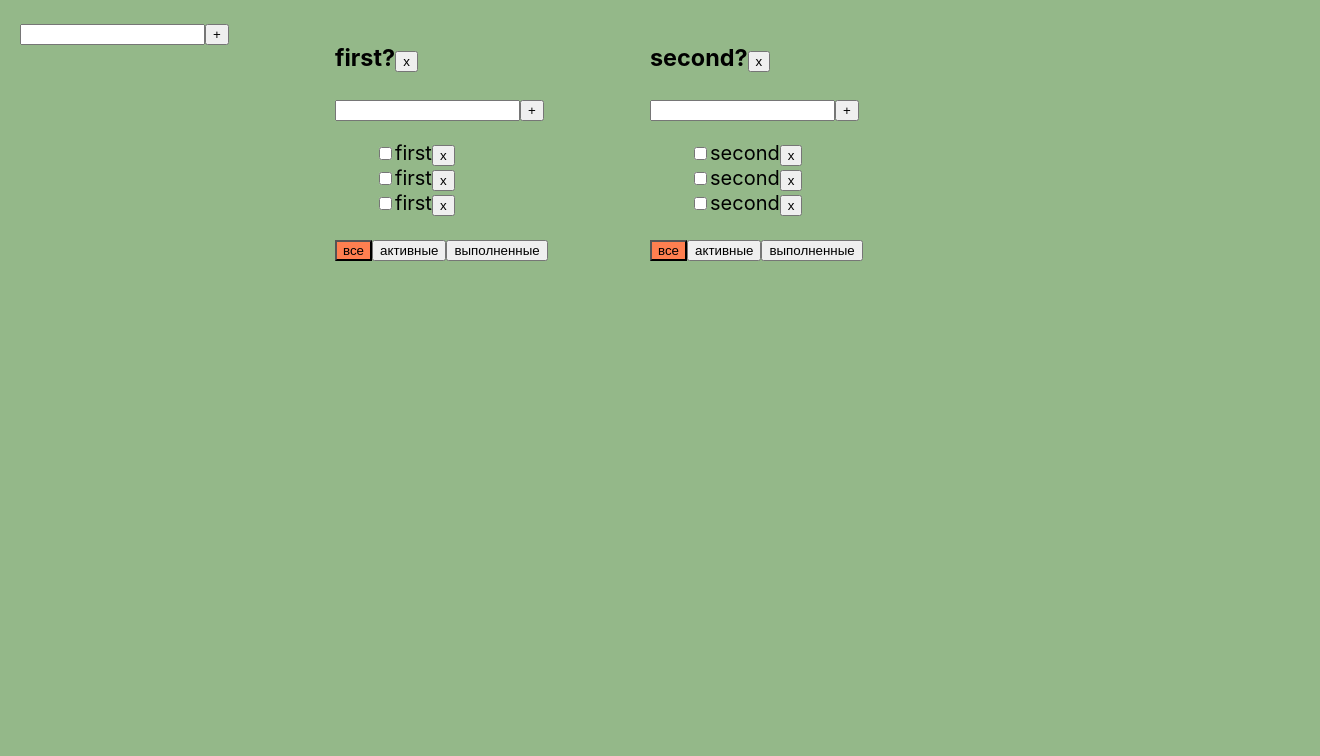
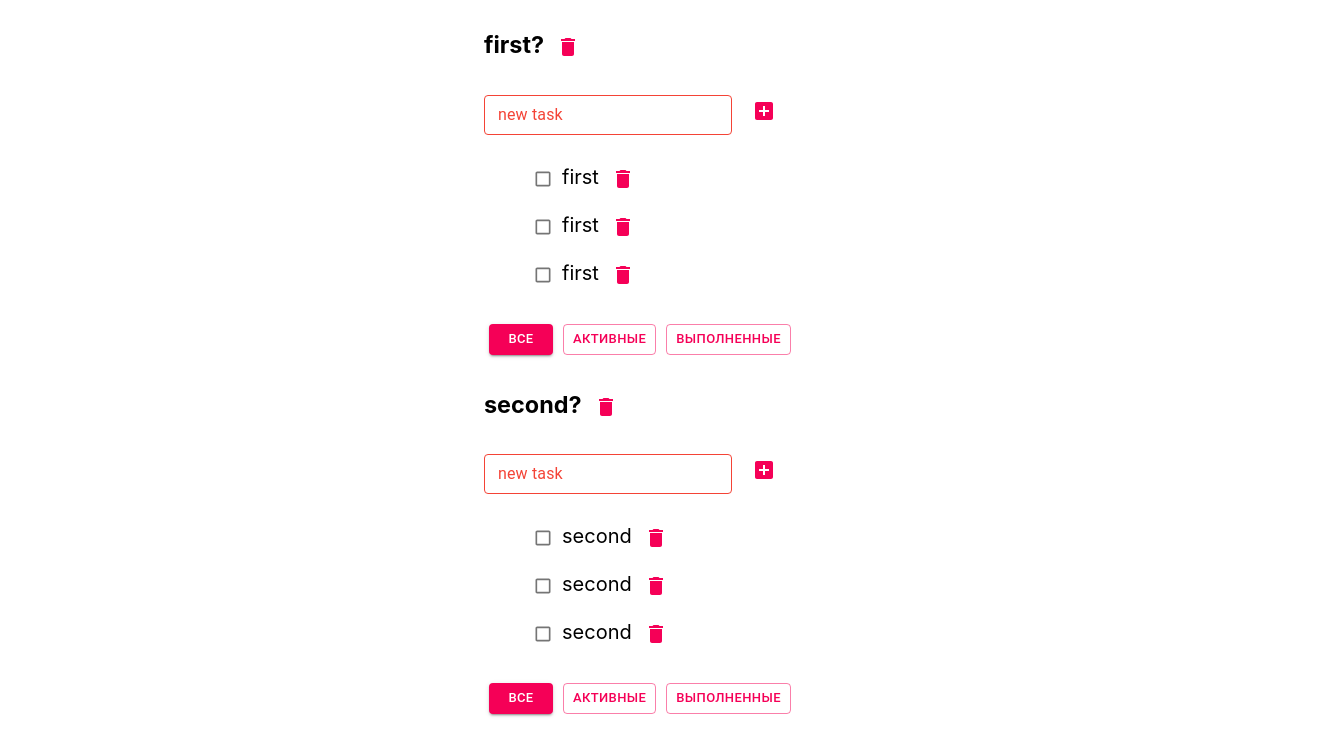
Before and after one commit to KamranBabaev/Trello, a React (Create React App) app in the folder my-app/: page / in a window 1280 px wide. Shown: the top 756 px of the page, 1320 px wide, since content can reach past the window. Built offline with nearby package versions, Linux system fonts and the light colour scheme.

Commit message:
add material UI

```diff
--- a/my-app/package.json
+++ b/my-app/package.json
@@ -3,6 +3,8 @@
   "version": "0.1.0",
   "private": true,
   "dependencies": {
+    "@material-ui/core": "^4.11.4",
+    "@material-ui/icons": "^4.11.2",
     "@testing-library/jest-dom": "^5.11.4",
     "@testing-library/react": "^11.1.0",
     "@testing-library/user-event": "^12.1.10",
--- a/my-app/src/App.css
+++ b/my-app/src/App.css
@@ -1,22 +1,22 @@
-.App-wrapper {
-    display: grid;
-    margin: 20px 0 0 20px;
-    grid-template-columns: 1fr 1fr 1fr 1fr;
-}
-.error {
-    border: 2px solid #c20303;
-}
+/*.App-wrapper {*/
+/*    display: grid;*/
+/*    margin: 20px 0 0 20px;*/
+/*    grid-template-columns: 1fr 1fr 1fr 1fr;*/
+/*}*/
+/*.error {*/
+/*    border: 2px solid #c20303;*/
+/*}*/
 
-.error_message {
-    color: #c20303;
-    font-size: 14px;
-    font-weight: 700;
-}
+/*.error_message {*/
+/*    color: #c20303;*/
+/*    font-size: 14px;*/
+/*    font-weight: 700;*/
+/*}*/
 
-.active_filter {
-    background-color: coral;
-}
+/*.active_filter {*/
+/*    background-color: coral;*/
+/*}*/
 
-.is_Done {
-    opacity: 0.7;
-}
+/*.is_Done {*/
+/*    opacity: 0.7;*/
+/*}*/
--- a/my-app/src/App.tsx
+++ b/my-app/src/App.tsx
@@ -3,6 +3,7 @@ import {Todolist, ValuePropsType} from "./components/Todolist/Todolist";
 import {v1} from "uuid";
 import './App.css'
 import {AddItemForm} from "./components/AddItemForm/AddItemForm";
+import {Container, Grid} from "@material-ui/core";
 
 export type TaskType = {
     id: string
@@ -108,7 +109,13 @@ export const App = () => {
     }
 
     return (
+        <Grid spacing={10}
+              container
+              direction="row"
+              justify="center"
+              alignItems="center">
             <div className='App-wrapper'>
+                <Container fixed>
 
                     <AddItemForm addItem={addTodolist}/>
                     {
@@ -137,6 +144,8 @@ export const App = () => {
                             />
                         })
                     }
+                </Container>
             </div>
+        </Grid>
     )
 }
--- a/my-app/src/components/AddItemForm/AddItemForm.tsx
+++ b/my-app/src/components/AddItemForm/AddItemForm.tsx
@@ -1,4 +1,6 @@
 import React, {ChangeEvent, KeyboardEvent, useState} from "react";
+import {Button, Grid, Input, TextField} from "@material-ui/core";
+import {AddBox} from "@material-ui/icons";
 
 type AddItemFormType = {
     addItem: (title: string) => void
@@ -6,7 +8,7 @@ type AddItemFormType = {
 
 export const AddItemForm = (props: AddItemFormType) => {
 
-    let [error, setError] = useState<string | null>(null)
+    let [error, setError] = useState<boolean | null>(null)
     let [title, setTitle] = useState<string>('')
 
     const onChangeTitle = (event: ChangeEvent<HTMLInputElement>) => {
@@ -24,19 +26,26 @@ export const AddItemForm = (props: AddItemFormType) => {
             props.addItem(newTitle)
             setTitle('')
         } else {
-            setError('не корректный ввод')
+            setError(false)
         }
     }
 
     return (
         <div>
-            <input value={title}
-                   onChange={onChangeTitle}
-                   onKeyPress={onKeyPressEnter}
-                   className={error ? 'error' : ''}
-            />
-            <button onClick={addNewTask}>+</button>
-            {error && <div className='error_message'>{error}</div>}
+            <Grid spacing={2}>
+                <TextField variant={"outlined"}
+                           size={"small"}
+                           value={title}
+                           onChange={onChangeTitle}
+                           onKeyPress={onKeyPressEnter}
+                           error
+                           label={"new task"}
+                />
+                <Button onClick={addNewTask}
+                        color={"secondary"}
+                        size={"small"}><AddBox /></Button>
+                {error && <div className='error_message'>{error}</div>}
+            </Grid>
         </div>
     )
 }
--- a/my-app/src/components/EditableSpan/EditableSpan.tsx
+++ b/my-app/src/components/EditableSpan/EditableSpan.tsx
@@ -1,4 +1,5 @@
-import React, {ChangeEvent, useState, KeyboardEvent} from "react";
+import React, {ChangeEvent, useState, KeyboardEvent, ReactNode} from "react";
+import {TextField} from "@material-ui/core";
 
 type EditableSpanPropsType = {
     title: string
@@ -31,11 +32,12 @@ export const EditableSpan = (props: EditableSpanPropsType) => {
     }
 
     return editMode
-        ? <input value={title}
-                 onChange={onChangeTitle}
-                 onBlur={offEditMode}
-                 autoFocus={true}
-                 onKeyPress={onEnterOffEditMode}
+        ? <TextField size={"small"}
+                     value={title}
+                     onChange={onChangeTitle}
+                     onBlur={offEditMode}
+                     autoFocus={true}
+                     onKeyPress={onEnterOffEditMode}
         />
         : <span onDoubleClick={activateEditMode}>{props.title}</span>
 }
--- a/my-app/src/components/Todolist/Todolist.tsx
+++ b/my-app/src/components/Todolist/Todolist.tsx
@@ -3,6 +3,8 @@ import {TaskType} from "../../App";
 import style from './Todolist.module.css'
 import {AddItemForm} from "../AddItemForm/AddItemForm";
 import {EditableSpan} from "../EditableSpan/EditableSpan";
+import {Button, Checkbox, Grid, IconButton, Input, TextField} from "@material-ui/core";
+import {Delete} from "@material-ui/icons";
 
 export type ValuePropsType = 'all' | 'active' | 'completed'
 
@@ -35,7 +37,8 @@ export const Todolist = (props: TodolistPropsType) => {
 
     return <div className={style.todolists}>
         <h3><EditableSpan title={props.title} onChange={changeTodolistTitle}/>
-            <button onClick={removeTodolist}>x</button>
+            <IconButton onClick={removeTodolist} color={"secondary"}
+            ><Delete/></IconButton>
         </h3>
 
         <AddItemForm addItem={addTask}/>
@@ -52,25 +55,40 @@ export const Todolist = (props: TodolistPropsType) => {
                         props.changeTitle(t.id, newValue, props.id)
                     }
 
-                    return <li key={t.id} className={t.isDone ? 'is_Done' : ''}>
-                        <input type='checkbox' onChange={onChangeStatusTask} checked={t.isDone}/>
-                        <EditableSpan title={t.title}
-                                      onChange={onChangeTitleTask}
-                        />
-                        <button onClick={onClickRemoveTask}>x</button>
-                    </li>
+                    return <Grid spacing={3}>
+                        <div key={t.id} className={t.isDone ? 'is_Done' : ''}>
+                            <Checkbox onChange={onChangeStatusTask}
+                                      checked={t.isDone}
+                                      color={'primary'}
+                                      size={'small'}/>
+                            <EditableSpan title={t.title}
+                                          onChange={onChangeTitleTask}
+                            />
+                            <IconButton onClick={onClickRemoveTask} color={"secondary"}
+                            ><Delete/></IconButton>
+                        </div>
+                    </Grid>
                 })}
         </ul>
         <div>
-            <button onClick={onClickAll}
-                    className={props.filter === 'all' ? 'active_filter' : ''}>все
-            </button>
-            <button onClick={onClickActive}
-                    className={props.filter === 'active' ? 'active_filter' : ''}>активные
-            </button>
-            <button onClick={onClickCompleted}
-                    className={props.filter === 'completed' ? 'active_filter' : ''}>выполненные
-            </button>
+            <Button variant={props.filter === 'all' ? "contained" : "outlined"}
+                    style={{margin: "5px"}}
+                    color={"secondary"}
+                    size={"small"}
+                    onClick={onClickAll}>все
+            </Button>
+            <Button variant={props.filter === 'active' ? "contained" : "outlined"}
+                    style={{margin: "5px"}}
+                    color={"secondary"}
+                    size={"small"}
+                    onClick={onClickActive}>активные
+            </Button>
+            <Button variant={props.filter === 'completed' ? "contained" : "outlined"}
+                    style={{margin: "5px"}}
+                    color={"secondary"}
+                    size={"small"}
+                    onClick={onClickCompleted}>выполненные
+            </Button>
         </div>
     </div>
 }
--- a/my-app/src/index.css
+++ b/my-app/src/index.css
@@ -6,7 +6,6 @@ body {
     sans-serif;
   -webkit-font-smoothing: antialiased;
   -moz-osx-font-smoothing: grayscale;
-  background-color: rgb(148, 184, 137);
 }
 
 code {
```
Also changed, not shown: 2 other files (tests, documents, lock files or other folders). Lines whose indentation alone changed are shown as unchanged.
